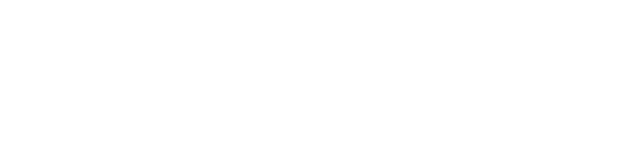
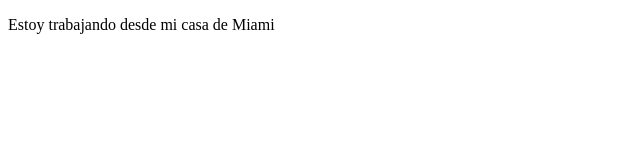
Before and after one commit to piruleta52/PiruletaAgustin, a plain HTML site: page index.html in a window 1280 px wide. Shown: the whole page, without its empty margins (0-640 px from the left). Drawn offline with Linux system fonts and the light colour scheme.

Commit message:
Nuevo parrafo

```diff
--- a/index.html
+++ b/index.html
@@ -7,6 +7,6 @@
     <title>Document</title>
 </head>
 <body>
-
+    <p>Estoy trabajando desde mi casa de Miami</p>
 </body>
 </html>
```
